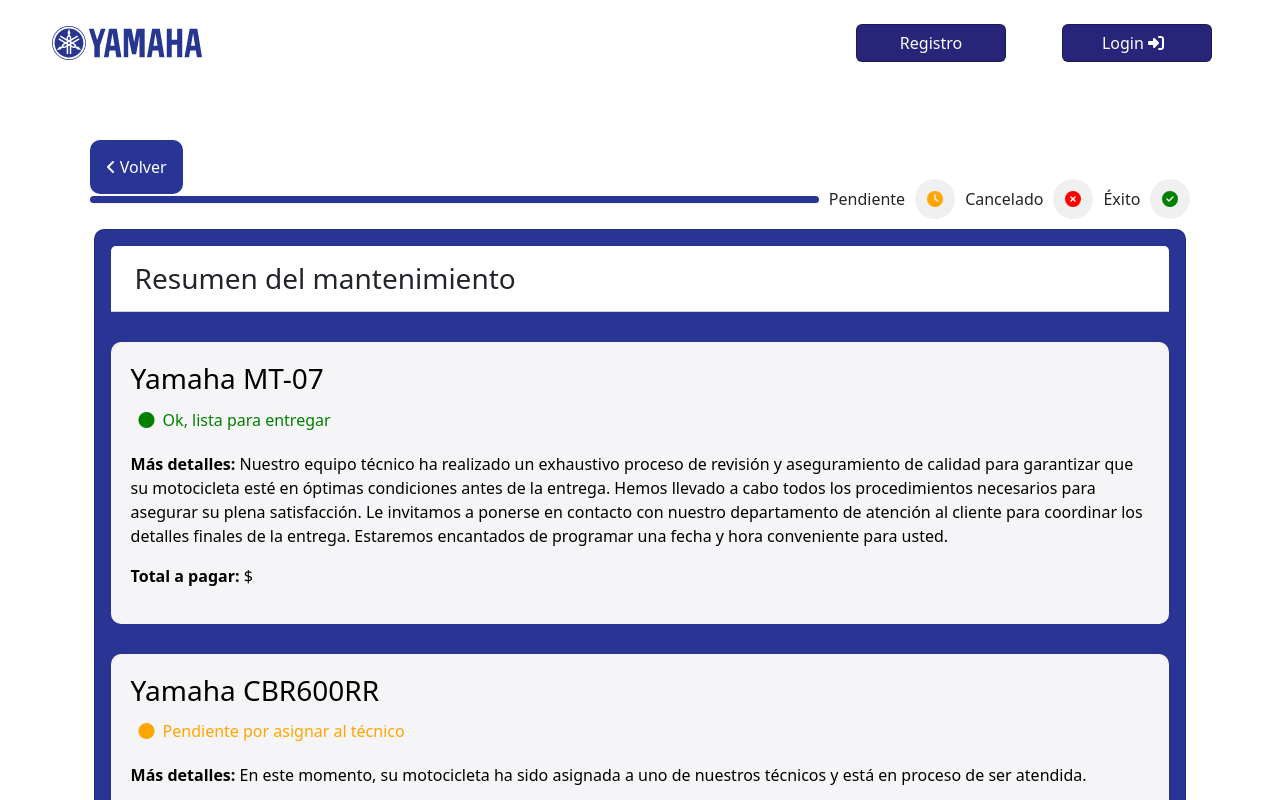
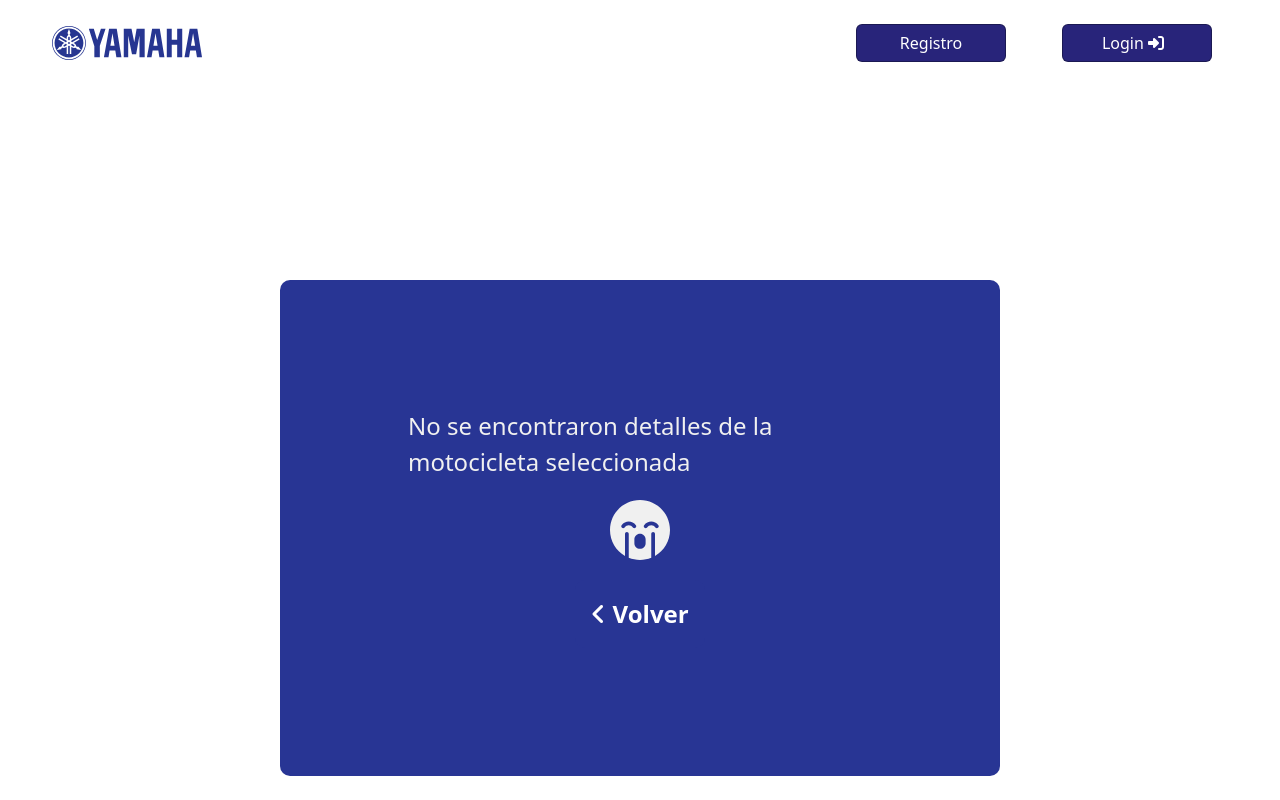
Before and after one commit to 22michelle/Yamaha-UPB, a React (Vite) app: page /detail in a window 1280 px wide. Shown: the top 800 px of the page. Built offline with nearby package versions, Linux system fonts and the light colour scheme.

Commit message:
subo archivos para abrir status dateils por medio de un id

```diff
--- a/src/components/common/NavabarStyle.css
+++ b/src/components/common/NavabarStyle.css
@@ -7,11 +7,12 @@
   right: 0;
   z-index: 100;
   background-color: transparent;
-  transition: background-color 1.1s;
+  height: 5.15rem;
+  transition: background-color 1.0s;
 }
 
 .navbar.scrolled {
-    background-color: #ffffffec;
+    background-color: #ffffff;
   }
 
 .navbar .logo {
@@ -24,7 +25,6 @@
 .navbar .logo:hover {
   height: 50px;
   width: 180px;
-  /* hacer una transision lenta */
   transition: all 0.9s;
 }
 
--- a/src/main.jsx
+++ b/src/main.jsx
@@ -1,6 +1,5 @@
 import React from "react";
 import ReactDOM from "react-dom/client";
-import App from "./App.jsx";
 import { RouterProvider, createBrowserRouter } from "react-router-dom";
 import { Navbar } from "./components/common/Navbar.jsx";
 import { Home } from "./pages/Home.jsx";
@@ -8,6 +7,7 @@
 import Register from "./pages/Register.jsx";
 import Status from "./pages/Status.jsx";
 import Detailsstatus from "./pages/Detailsstatus.jsx";
+import Detail from "./pages/Detail.jsx";
 
 const router = createBrowserRouter([
   {
--- a/src/pages/Detailsstatus.jsx
+++ b/src/pages/Detailsstatus.jsx
@@ -1,11 +1,12 @@
 import React from "react";
 import "./Status.css";
-import { Link } from "react-router-dom";
+import { Link, useParams } from "react-router-dom";
 import { FontAwesomeIcon } from "@fortawesome/react-fontawesome";
 import {
   faCheckCircle,
   faTimesCircle,
   faClock,
+  faFaceSadCry,
 } from "@fortawesome/free-solid-svg-icons";
 
 const Detailsstatus = () => {
@@ -15,48 +16,42 @@
       brand: "Yamaha",
       model: "MT-07",
       status: "Ok, lista para entregar",
-      details:
-        "Nuestro equipo técnico ha realizado un exhaustivo proceso de revisión y aseguramiento de calidad para garantizar que su motocicleta esté en óptimas condiciones antes de la entrega. Hemos llevado a cabo todos los procedimientos necesarios para asegurar su plena satisfacción. Le invitamos a ponerse en contacto con nuestro departamento de atención al cliente para coordinar los detalles finales de la entrega. Estaremos encantados de programar una fecha y hora conveniente para usted.",
+      details: "Más detalles",
     },
     {
       id: 2,
       brand: "Yamaha",
       model: "CBR600RR",
       status: "Pendiente por asignar al técnico",
-      details:
-        " En este momento, su motocicleta ha sido asignada a uno de nuestros técnicos y está en proceso de ser atendida.",
+      details: "Más detalles",
     },
     {
       id: 3,
       brand: "Yamaha",
       model: "Ninja 300",
       status: "Esperando autorización",
-      details:
-        "En este momento, estamos a la espera de recibir la autorización correspondiente para proceder con los trabajos de mantenimiento y reparación solicitados.",
+      details: "Más detalles",
     },
     {
       id: 4,
       brand: "Yamaha",
       model: "Ninja 300",
       status: "En reparación",
-      details:
-        "Nuestro equipo de técnicos altamente capacitados está trabajando arduamente para llevar a cabo los trabajos de mantenimiento y reparación necesarios.",
+      details: "Más detalles",
     },
     {
       id: 5,
       brand: "Yamaha",
       model: "Ninja 300",
       status: "Esperando por repuestos",
-      details:
-        "Durante este proceso, su motocicleta está esperando los repuestos y materiales necesarios para llevar a cabo las reparaciones.",
+      details: "Más detalles",
     },
     {
       id: 6,
       brand: "Yamaha",
       model: "Ninja 300",
       status: "Pendiente por trabajos externos",
-      details:
-        "Su motocicleta se encuentra en espera debido a trabajos externos que deben llevarse a cabo como parte del proceso de mantenimiento. Estamos coordinando con nuestros proveedores y especialistas para realizar estos trabajos adicionales necesarios para garantizar que su motocicleta reciba el mejor cuidado y servicio posible.",
+      details: "Más detalles",
     },
   ];
 
@@ -79,57 +74,39 @@
     }
   };
 
+  const { motorcycleId } = useParams();
+
+  const selectedMotorcycle = motorcycles.find(
+    (motorcycle) => motorcycle.id === parseInt(motorcycleId)
+  );
+
+  if (!selectedMotorcycle) {
+    return (
+      <div className="body3">
+        No se encontraron detalles de la motocicleta seleccionada{" "}
+        <FontAwesomeIcon className="icon" icon={faFaceSadCry} />
+        <Link to="/status" className="return p-3">
+          <i className="fa-solid fa-angle-right fa-flip-both text-decoration-none"></i>{" "}
+          Volver
+        </Link>
+      </div>
+    );
+  }
+
   return (
     <>
-      <div className="body2">
-        <div className="status">
-          {" "}
-          <Link to="/status" className="return p-3">
-            <i className="fa-solid fa-angle-right fa-flip-both text-decoration-none"></i>{" "}
-            Volver
-          </Link>
-          <div className="status-line">
-            <div className="line"></div>
-            <span>Pendiente</span>
-            <div className="status-icon">
-              <FontAwesomeIcon icon={faClock} className="icon-pending" />
+      <div className="body3">
+        <div className="row">
+          <div className="col-md-12">
+            <div className="card">
+              <div className="card-body">
+                <h5 className="card-title">Motocicleta</h5>
+                <h6 className="card-subtitle mb-2 text-muted">
+                  {selectedMotorcycle.brand} {selectedMotorcycle.model}
+                </h6>
+                <p className="card-text">{selectedMotorcycle.details}</p>
+              </div>
             </div>
-            <span>Cancelado</span>
-            <div className="status-icon">
-              <FontAwesomeIcon icon={faTimesCircle} className="icon-error" />
-            </div>
-            <span>Éxito</span>
-            <div className="status-icon">
-              <FontAwesomeIcon icon={faCheckCircle} className="icon-success" />
-            </div>
-          </div>
-          <div className="details card m-1 p-3">
-            <div className="card-header bg-white">
-              <h3 className="card-title m-2">Resumen del mantenimiento</h3>
-            </div>
-            {motorcycles.map((motorcycle) => (
-              <div className="status-container" key={motorcycle.id}>
-                <div className="status-item">
-                  <div className="status-item-title">
-                    <h3 className="text-black">
-                      {motorcycle.brand} {motorcycle.model}
-                    </h3>
-                    <p style={getStatusColor(motorcycle.status)}>
-                      <i className="fa-sharp fa-solid fa-circle m-2"></i>
-                      {motorcycle.status}
-                    </p>
-                  </div>
-                  <div className="status-item-details text-black">
-                    <p>
-                      <strong>Más detalles:</strong> {motorcycle.details}
-                    </p>
-                    <p>
-                      <strong>Total a pagar:</strong> ${motorcycle.total}
-                    </p>
-                  </div>
-                </div>
-              </div>
-            ))}
           </div>
         </div>
       </div>
--- a/src/pages/Home.jsx
+++ b/src/pages/Home.jsx
@@ -1,12 +1,10 @@
 import React from "react";
 import { Header } from "../components/home/Header";
 import Footer from "../components/home/Footer";
-import { Navbar } from "../components/common/Navbar";
 
 export const Home = () => {
   return (
     <div>
-      <Navbar/>
       <Header />
       <Footer/>
     </div>
--- a/src/pages/Status.css
+++ b/src/pages/Status.css
@@ -2,6 +2,19 @@
   background-color: rgb(255, 255, 255);
   padding: 7%;
   margin-top: 65px;
+}
+
+.body3 {
+  padding: 10%;
+  margin: 280px;
+  border-radius: 10px;
+  display: flex;
+  flex-direction: column;
+  align-items: center;
+  justify-content: center;
+  font-size: 1.5em;
+  background-color: #283594;
+  color: #f0f0f0;
 }
 
 .status-container {
@@ -21,19 +34,26 @@
   border-radius: 5px;
 }
 
+.icon {
+  font-size: 250%;
+  margin-top: 20px;
+}
+
 .return {
   transition: all 0.8s;
+  font-weight: bold;
   color: white;
   background-color: #283594;
   text-decoration: none;
   top: 50 px;
   border-radius: 10px;
-
+  margin-top: 20px;
 }
 
 .return:hover {
   transition: all 0.3s;
-  color: rgba(0, 0, 0, 0.572);
+  color: #283594;
+  background-color: #ffffffcc;
   text-decoration: none;
 }
 .status-line {
--- a/src/pages/Status.jsx
+++ b/src/pages/Status.jsx
@@ -67,6 +67,8 @@
     }
   };
 
+  const [selectedMotorcycle, setSelectedMotorcycle] = React.useState(null);
+
   return (
     <div className="body2">
       <div className="status">
@@ -75,7 +77,11 @@
           {" "}
           <span className="card p-4">Mis Ordenes anteriores</span>
           {motorcycles.map((motorcycle) => (
-            <div className="status-container" key={motorcycle.id}>
+            <div
+              className="status-container"
+              key={motorcycle.id}
+              onClick={() => setSelectedMotorcycle(motorcycle.id)}
+            >
               <div className="status-item">
                 <div className="status-item-title">
                   <h3 className="text-black">
```
Also changed, not shown: src/assets/fondo2.jpg.
